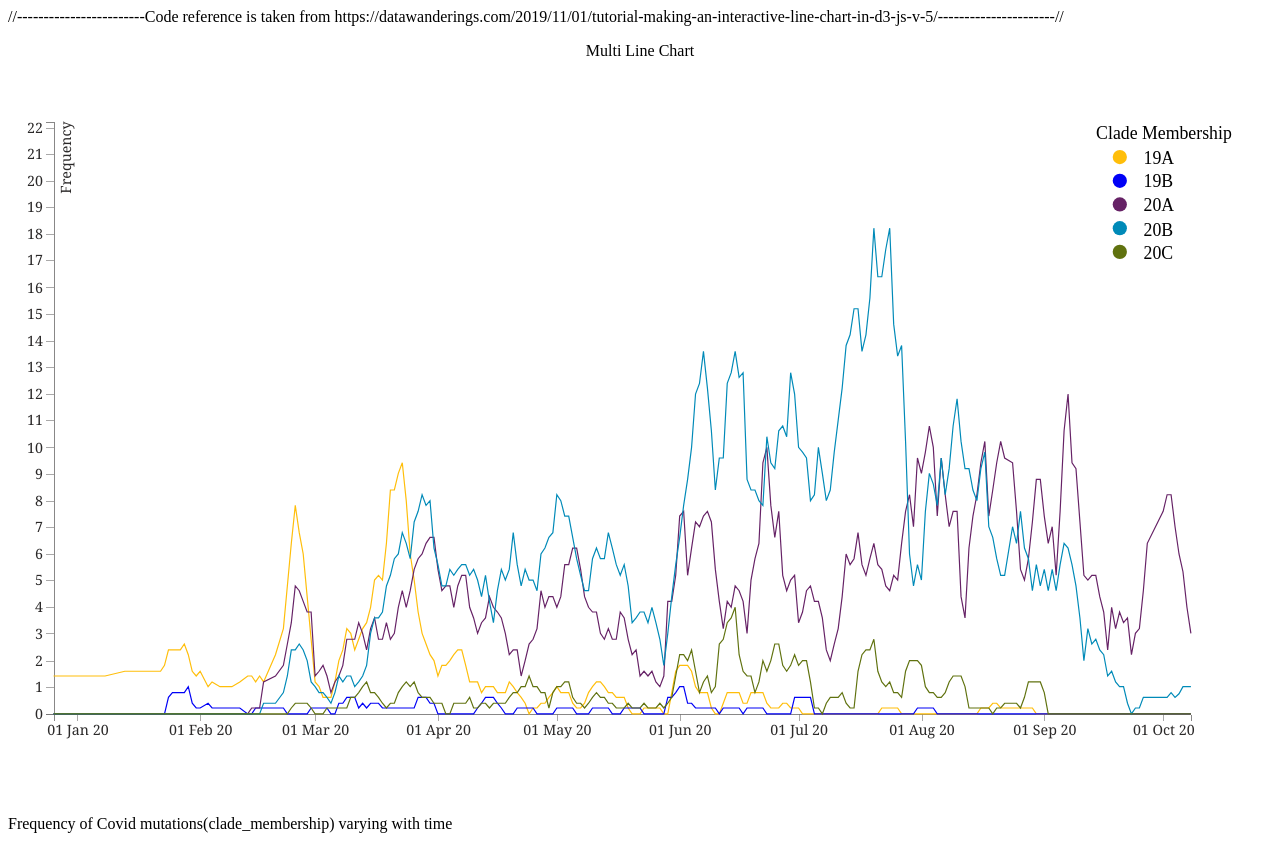
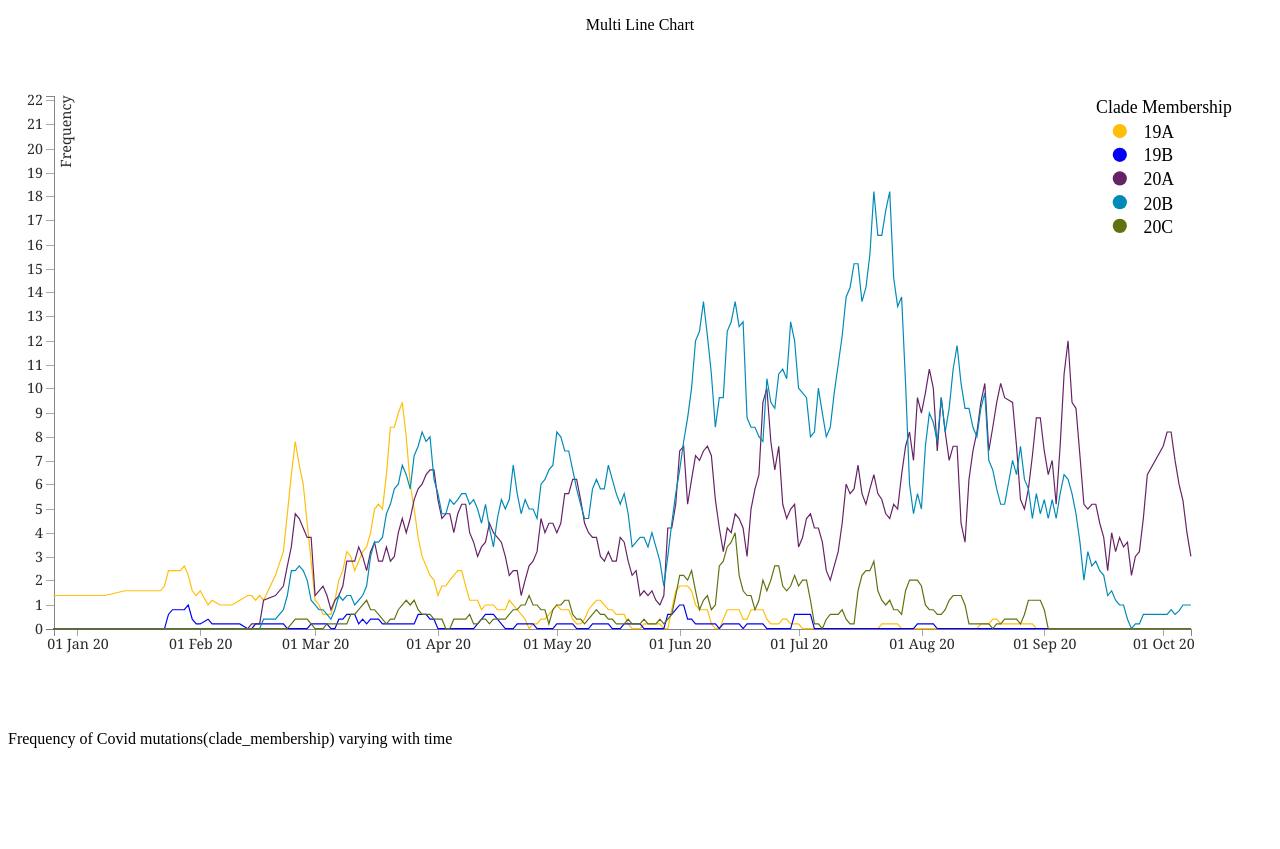
Before and after one commit to MeherD4/visualizationCW, a plain HTML site: page index.html in a window 1280 px wide. After the commit the page ends 800 px from the top, so only its background shows below. Drawn offline with nearby package versions, Linux system fonts and the light colour scheme.

Commit message:
Update index.html

```diff
--- a/index.html
+++ b/index.html
@@ -1,6 +1,5 @@
 <!DOCTYPE html>
 <head>
-//------------------------Code reference is taken  from https://datawanderings.com/2019/11/01/tutorial-making-an-interactive-line-chart-in-d3-js-v-5/----------------------//
     <meta charset="utf-8">
     <title>Multi Line Chart</title>
     <script type="text/javascript" src="https://d3js.org/d3.v5.min.js"></script>
@@ -15,8 +14,9 @@
 <script>
     //------------------------1. PREPARATION------------------------//
     //-----------------------------SVG------------------------------//
+    //------------------------Code reference is taken  from https://datawanderings.com/2019/11/01/tutorial-making-an-interactive-line-chart-in-d3-js-v-5/------------------------//
     const width = 960;
-    const height = 500;
+    const height = 450;
     const margin = 5;
     const padding = 5;
     const adj = 30;
```
